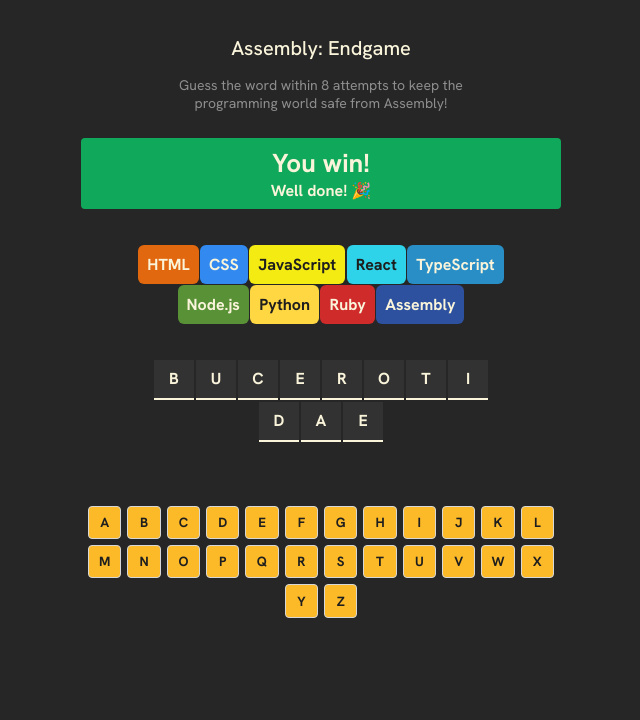
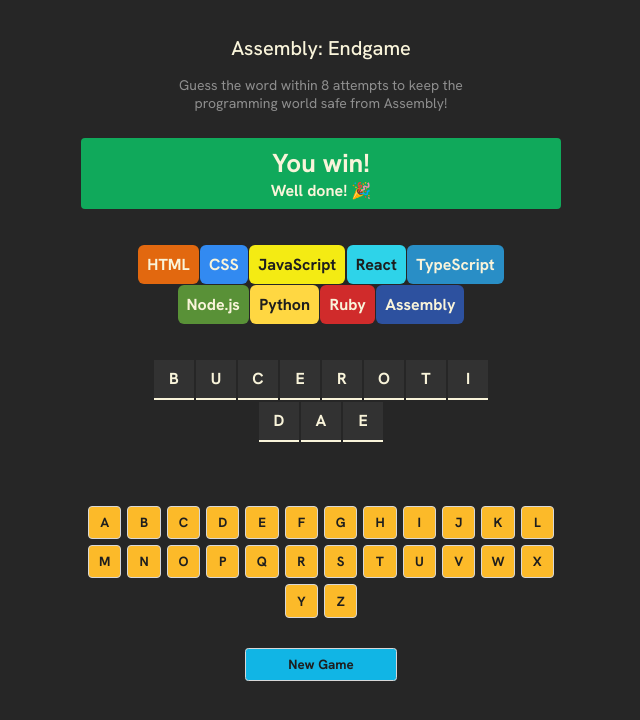
Before and after one commit to xander-kazanski/endgame-app, a React (Vite) app: page / in a window 1280 px wide. Shown: the top 720 px of the page, without its empty margins (319-959 px from the left). Built offline with nearby package versions, Linux system fonts and the light colour scheme.

Commit message:
add push button

```diff
--- a/App.jsx
+++ b/App.jsx
@@ -42,6 +42,7 @@
           return <Key key={letter + idx} letter={letter} />
           })}
       </div>
+      <button type="button" className="new-game">New Game</button>
     </main>
   )
 }
--- a/index.css
+++ b/index.css
@@ -1,5 +1,9 @@
 * {
   box-sizing: border-box;
+}
+
+main {
+  text-align: center;
 }
 
 body {
@@ -127,3 +131,16 @@
   font-weight: bold;
   font-family: "Hanken Grotesk", sans-serif;
 }
+
+.new-game {
+  min-width: 11.4375em;
+  min-height: 2.5em;
+  color: #1E1E1E;
+  font-family: "Hanken Grotesk", sans-serif;
+  margin: 2.25em 0 4.5625em 0;
+  background-color: #11B5E5;
+  border-radius: .25em;
+  border: none;
+  font-weight: bold;
+  border: solid 0.0625em #D7D7D7;
+}
```
